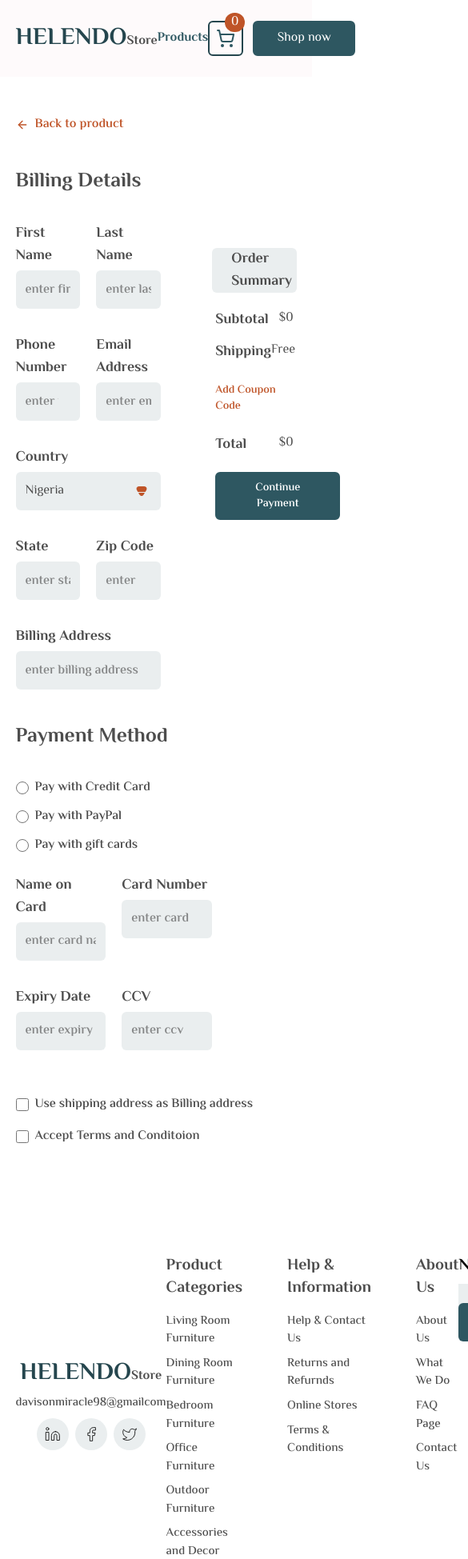
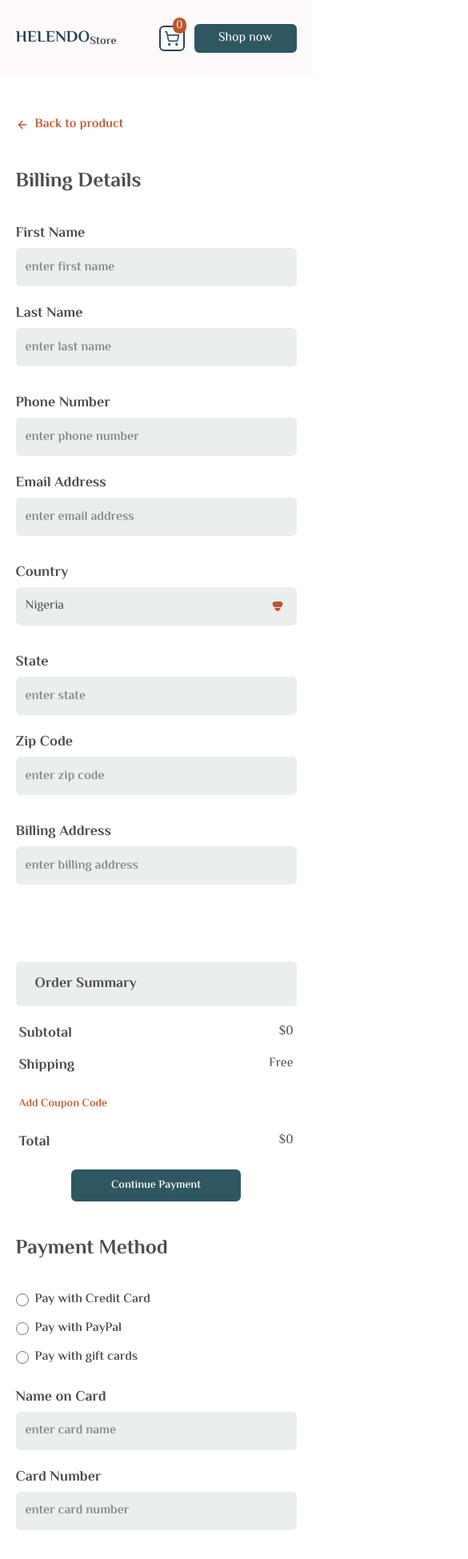
Before and after one commit to Mahmud1087/hng11-stage2-task, a Next.js app: page /checkout in a window 390 px wide. Shown: the top 1949 px of the page at 80% size, 585 px wide, since content can reach past the window. Built offline with nearby package versions, Linux system fonts and the light colour scheme.

Commit message:
implemented the mobile view

```diff
--- a/src/app/cart/page.jsx
+++ b/src/app/cart/page.jsx
@@ -15,13 +15,13 @@ const CartPage = () => {
     <Container className='my-12 '>
       <BackButton />
 
-      <section className='flex gap-16'>
-        <aside className='w-[70%]'>
+      <section className='flex flex-col gap-16 lg:flex-row'>
+        <aside className='w-full lg:w-[70%]'>
           <div className='w-full h-16 rounded-md bg-[#EAEEEF] flex items-center text-gray-prim  font-bold'>
             <p className='w-[55%] pl-8'>Item</p>
             <p className='w-[15%]'>Price</p>
             <p className='w-1/5'> Quantity</p>
-            <p className='w-1/5'>Subtotal</p>
+            <p className='w-1/5 hidden sm:block'>Subtotal</p>
           </div>
           {cartData.length !== 0 ? (
             <div className='mt-5 flex flex-col text-gray-prim px-1'>
@@ -44,7 +44,7 @@ const CartPage = () => {
           )}
         </aside>
 
-        <aside className='w-[30%]'>
+        <aside className='w-full lg:w-[30%]'>
           <div className='w-full h-16 rounded-md bg-[#EAEEEF] flex items-center font-bold pl-6 text-gray-prim'>
             Order Summary
           </div>
--- a/src/app/checkout/page.jsx
+++ b/src/app/checkout/page.jsx
@@ -31,9 +31,9 @@ const CheckoutPage = () => {
 
       <h1 className='font-bold text-[1.6rem] my-8'>Billing Details</h1>
 
-      <section className='flex gap-16'>
-        <aside className='w-[70%] flex flex-col gap-8'>
-          <div className='flex gap-5'>
+      <section className='flex gap-16 flex-col sm:flex-row'>
+        <aside className='w-full flex flex-col gap-8 sm:w-[70%]'>
+          <div className='flex flex-col gap-5 sm:flex-row'>
             <InputField
               name='firstName'
               text='First Name'
@@ -48,7 +48,7 @@ const CheckoutPage = () => {
             />
           </div>
 
-          <div className='flex gap-5'>
+          <div className='flex gap-5 flex-col sm:flex-row'>
             <label htmlFor='phoneNumber' className='flex flex-col gap-1 w-full'>
               <p className='font-bold text-lg'>Phone Number</p>
               <div className='h-12 w-full rounded-md bg-[#EAEEEF] px-3 flex items-center justify-between'>
@@ -94,7 +94,7 @@ const CheckoutPage = () => {
             </div>
           </label>
 
-          <div className='flex gap-5'>
+          <div className='flex gap-5 flex-col sm:flex-row'>
             <InputField
               name='state'
               text='State'
@@ -117,7 +117,7 @@ const CheckoutPage = () => {
           />
         </aside>
 
-        <aside className='w-[30%] mt-8'>
+        <aside className='w-full mt-8 sm:w-[30%]'>
           <div className='w-full h-14 rounded-md bg-[#EAEEEF] flex items-center font-bold pl-6 text-gray-prim text-lg'>
             Order Summary
           </div>
@@ -176,8 +176,8 @@ const CheckoutPage = () => {
         </label>
       </section>
 
-      <section className='flex flex-col gap-8 w-[70%] mt-5'>
-        <div className='flex gap-5'>
+      <section className='flex flex-col gap-8 w-full mt-5 sm:sm:w-[70%]'>
+        <div className='flex flex-col gap-5 sm:flex-row'>
           <InputField
             name='cardName'
             text='Name on Card'
@@ -192,7 +192,7 @@ const CheckoutPage = () => {
           />
         </div>
 
-        <div className='flex gap-5'>
+        <div className='flex gap-5 flex-col sm:flex-row'>
           <InputField
             name='expiryDate'
             text='Expiry Date'
--- a/src/app/context.jsx
+++ b/src/app/context.jsx
@@ -10,6 +10,7 @@ export function useAppContext() {
 
 export default function AppProvider({ children }) {
   const [cartData, setCartData] = useState([]);
+  const [isFilterOpen, setIsFilterOpen] = useState(false);
 
   const cartTotal = cartData.reduce((total, item) => {
     let prodTotal;
@@ -19,7 +20,15 @@ export default function AppProvider({ children }) {
   }, 0);
 
   return (
-    <AppContext.Provider value={{ cartData, setCartData, cartTotal }}>
+    <AppContext.Provider
+      value={{
+        cartData,
+        isFilterOpen,
+        setIsFilterOpen,
+        setCartData,
+        cartTotal,
+      }}
+    >
       {children}
     </AppContext.Provider>
   );
--- a/src/components/Navbar/navButtons.jsx
+++ b/src/components/Navbar/navButtons.jsx
@@ -11,17 +11,17 @@ const NavButtons = () => {
     <div className='flex items-center gap-3'>
       <Link
         href='cart'
-        className='relative flex items-center justify-center w-fit h-11 px-2 rounded-md bg-transparent border-2 border-green-prim transition-all text-green-sec hover:text-white hover:bg-green-sec'
+        className='relative flex items-center justify-center w-fit h-8 px-1 rounded-md bg-transparent border-2 border-green-prim transition-all text-green-sec hover:text-white hover:bg-green-sec text-sm sm:text-base sm:h-11 sm:px-2'
       >
-        <ShoppingCart />
-        <span className='absolute -top-3 -right-1 text-white  px-2 rounded-full bg-[#BF5428]'>
+        <ShoppingCart size={20} />
+        <span className='absolute -top-3 -right-1 text-white  px-1 rounded-full bg-[#BF5428] sm:px-2'>
           {cartData.length}
         </span>
       </Link>
 
       <Link
         href='/'
-        className='w-32 h-11 flex items-center justify-center rounded-md bg-green-sec text-white border-2 border-green-sec transition-all hover:bg-transparent hover:text-green-sec hover:text-semibold'
+        className='w-32 h-9 flex items-center justify-center rounded-md bg-green-sec text-white border-2 border-green-sec transition-all hover:bg-transparent hover:text-green-sec hover:text-semibold sm:h-11'
       >
         Shop now
       </Link>
--- a/src/components/Navbar/navbar.jsx
+++ b/src/components/Navbar/navbar.jsx
@@ -7,7 +7,10 @@ const Navbar = () => {
     <div className='h-24 bg-[#FEFAFB] flex items-center'>
       <Container className='flex justify-between items-center '>
         <Logo />
-        <Link href='/' className='text-green-sec font-bold flex gap-2'>
+        <Link
+          href='/'
+          className='text-green-sec font-bold hidden gap-2 sm:flex'
+        >
           Products
         </Link>
         <div className='flex items-center gap-16'>
--- a/src/components/cart/cartItem.jsx
+++ b/src/components/cart/cartItem.jsx
@@ -75,17 +75,26 @@ const CartItem = ({ price, name, img, id, amount }) => {
         </div>
       </section>
       <section className='w-1/5 flex gap-16'>
-        <p className='font-semibold'>${price}</p>
+        <p className='font-semibold hidden sm:block'>${price}</p>
         <button
           onClick={() => {
             delCartItem();
             deleteItemNotification();
           }}
-          className='w-5 h-5 rounded-full bg-[#BF5428] flex items-center justify-center'
+          className='w-5 h-5 rounded-full bg-[#BF5428] hidden items-center justify-center sm:flex'
         >
           <X color='#fff' size={12} />
         </button>
       </section>
+      <button
+        onClick={() => {
+          delCartItem();
+          deleteItemNotification();
+        }}
+        className='w-5 h-5 rounded-full bg-[#BF5428] flex items-center justify-center sm:hidden'
+      >
+        <X color='#fff' size={12} />
+      </button>
     </div>
   );
 };
--- a/src/components/footer/footer.jsx
+++ b/src/components/footer/footer.jsx
@@ -1,3 +1,6 @@
+'use client';
+
+import { useAppContext } from '@/app/context';
 import Container from '../container';
 import {
   AboutUs,
@@ -8,11 +11,13 @@ import {
 } from './main';
 
 const Footer = () => {
+  const { isFilterOpen } = useAppContext();
+
   return (
-    <footer className='pt-20 pb-10'>
-      <Container className='flex justify-between'>
+    <footer className={`pt-20 pb-10 ${isFilterOpen && 'fixed sm:relative'}`}>
+      <Container className='flex flex-col gap-16 sm:flex sm:justify-between'>
         <CompanyInfo />
-        <div className='flex gap-14'>
+        <div className='flex flex-col gap-14 sm:flex-row sm:gap-14'>
           <ProductCategories />
           <HelpAndInfo />
           <AboutUs />
--- a/src/components/footer/newsletter.jsx
+++ b/src/components/footer/newsletter.jsx
@@ -2,7 +2,7 @@ const Newsletter = () => {
   return (
     <div>
       <h1 className='text-xl font-bold py-2'>Newsletter</h1>
-      <form className='bg-[#EAEEEF] h-12'>
+      <form className='bg-[#EAEEEF] h-12 flex justify-between items-center'>
         <label htmlFor='subscribe'>
           <input
             type='email'
--- a/src/components/logo.jsx
+++ b/src/components/logo.jsx
@@ -1,8 +1,10 @@
 const Logo = () => {
   return (
     <div className='flex items-center'>
-      <h1 className='text-green-prim text-3xl font-bold'>HELENDO</h1>
-      <h2 className='text-gray-prim  font-bold mt-2'>Store</h2>
+      <h1 className='text-green-prim text-xl font-bold sm:text-3xl'>HELENDO</h1>
+      <h2 className='text-gray-prim text-sm font-bold mt-2 sm:text-base'>
+        Store
+      </h2>
     </div>
   );
 };
--- a/src/components/products/products.jsx
+++ b/src/components/products/products.jsx
@@ -1,26 +1,56 @@
+'use client';
+
 import Container from '../container';
 import { products } from '../productsData';
 import SingleProductCard from './singleProductCard';
 import FilterBox from './filterBox';
+import { SlidersHorizontal } from 'lucide-react';
+import { useAppContext } from '@/app/context';
 
 const Products = () => {
+  const { isFilterOpen, setIsFilterOpen } = useAppContext();
+
   return (
-    <Container className='flex gap-12 mt-16'>
-      <div className='w-1/5'>
+    <>
+      <button
+        className='block mt-4 w-[90%] mx-auto sm:hidden'
+        onClick={() => setIsFilterOpen(!isFilterOpen)}
+      >
+        <SlidersHorizontal />
+      </button>
+
+      {isFilterOpen && (
+        <section
+          className={`absolute mt-[9.5rem] bg-black/40 h-fit top-0 left-0 w-full z-50 sm:hidden`}
+        >
+          <div className='absolute px-5 w-4/5 bg-white h-fit py-8'>
+            <h1 className='text-2xl text-gray-prim font-bold'>Filter Option</h1>
+            <FilterBox />
+          </div>
+        </section>
+      )}
+
+      <Container
+        className={`flex gap-12 mt-2 sm:mt-16 ${
+          isFilterOpen && 'fixed sm:relative'
+        }`}
+      >
+        <div className='hidden sm:block sm:w-2/6 lg:w-1/2'>
           <h1 className='text-[1.6rem] text-gray-prim/90 font-bold'>
             Filter Option
           </h1>
           <FilterBox />
         </div>
 
-      <section className='w-4/5'>
-        <article className='mt-8 grid grid-cols-3 gap-12'>
+        <section className='w-full sm:w-4/6 lg:w-4/5'>
+          <article className='mt-8 grid gap-5 sm:grid-cols-2 sm:gap-12 lg:grid-cols-3'>
             {products.map((product) => {
               return <SingleProductCard key={product.id} {...product} />;
             })}
           </article>
         </section>
       </Container>
+    </>
   );
 };
 export default Products;
--- a/src/components/trendingProduct.jsx
+++ b/src/components/trendingProduct.jsx
@@ -3,14 +3,14 @@ import Link from 'next/link';
 
 const TrendingProduct = ({ img, name, price }) => {
   return (
-    <div className='text-gray-prim'>
-      <aside>
+    <div className='w-screen text-gray-prim'>
+      <aside className='w-[60vw] sm:w-[35vw] lg:w-full'>
         <Image src={img} alt={name} />
       </aside>
       <h2 className='text-xl font-semibold mt-4 mb-3'>{name}</h2>
       <p className='text-2xl font-bold mb-3'>{price}</p>
       <Link
-        href={`products`}
+        href='/'
         className='px-16 py-1 border-2 border-green-sec rounded-md text-green-sec font-semibold hover:bg-green-sec hover:text-white transition-all'
       >
         Shop now
```
Lines whose indentation alone changed are shown as unchanged.
